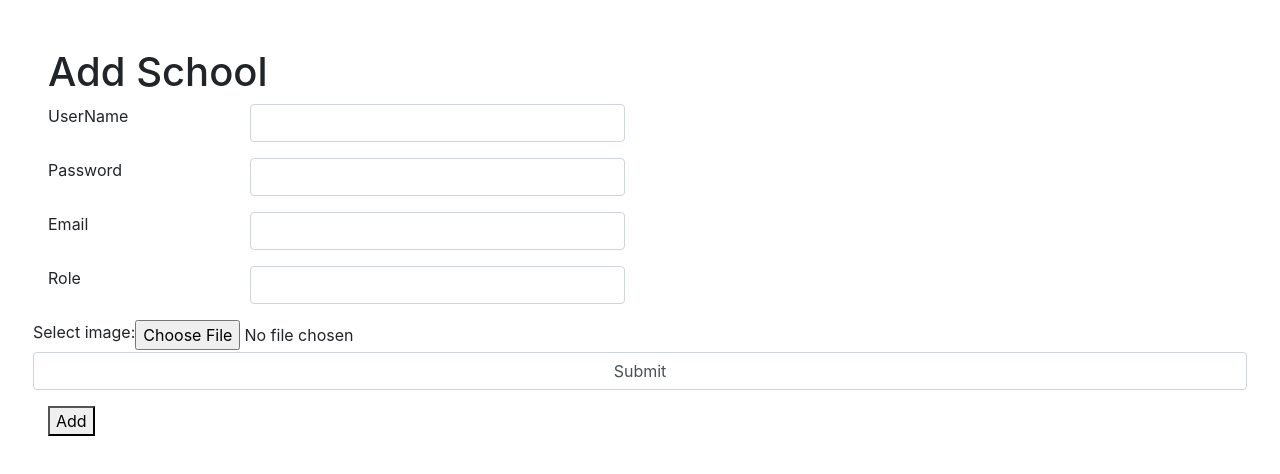
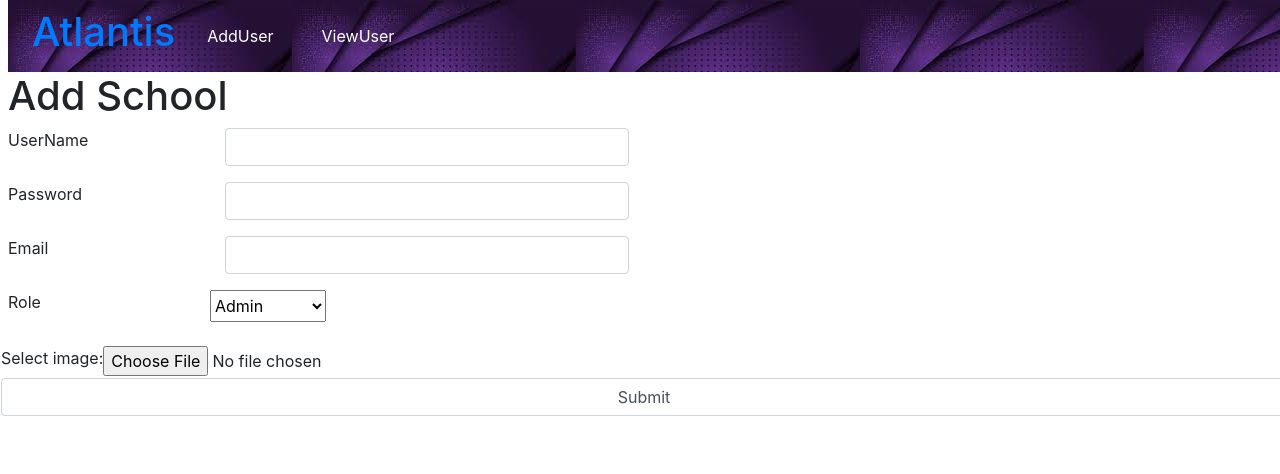
Before and after one commit to Artiupadhyay/atlantisui, a React (Create React App) app: page /admin/addschool in a window 1280 px wide. Shown: the top 474 px of the page. Built offline with nearby package versions, Linux system fonts and the light colour scheme.

Commit message:
Viewschool created

```diff
--- a/src/App.js
+++ b/src/App.js
@@ -5,6 +5,7 @@ import "../node_modules/bootstrap/dist/css/bootstrap.css";
 import Login from './pages/login';
 import Dashboard from './pages/admin/dashboard';
 import AddSchool from './pages/admin/addschool';
+import ViewSchool from './pages/admin/viewschool';
 import {
     BrowserRouter as Router,
     Switch,
@@ -18,6 +19,8 @@ function App() {
            <Route path='/' exact component={Login} />
            <Route path='/admin/dashboard/' exact component ={Dashboard} />
            <Route path='/admin/addschool/' exact component ={AddSchool} />
+
+           <Route path='/admin/viewschool/' exact component ={ViewSchool} />
         </Router>
     );
 }
--- a/src/pages/admin/addschool.jsx
+++ b/src/pages/admin/addschool.jsx
@@ -1,5 +1,6 @@
 import React from 'react';
 import {connect} from 'react-redux';
+import Navbar from './components/navbar';
 
 
 function AddSchool(props) {
@@ -16,7 +17,9 @@ function AddSchool(props) {
 
 
     return(
-         <div className="p-5 schoolform ">
+
+         <div className="ml-2 schoolform ">
+            <Navbar/>
              <h1 className="bd-highlight">Add School</h1>
         <div className="form-group row">
          <label for="Username" className="col-sm-2 ">UserName</label>
@@ -36,17 +39,22 @@ function AddSchool(props) {
       <input type="text" className="form-control"/>
     </div>
   </div>
-  <div className="form-group row">
-    <label for="Role" className="col-sm-2 ">Role</label>
-    <div className="col-md-4">
-      <input type="text" className="form-control"/>
-    </div>
-  </div>
-  <div className="form-group row">
+                                      <div className="form-group row">
+                                        <label for="Role" className="col-sm-2 ">Role</label>
+                                      <select >
+                                        <option value="Admin">Admin</option>
+                                        <option value="Admin">School</option>
+                                        <option value="Admin">Receptionist</option>
+                                        <option value="Admin">Teacher</option>
+                                        <option value="Admin">Student</option>
+
+                                      </select>
+                                      </div>
+  <div className=" p-2 form-group row">
     <label for="img">Select image:</label>
     <input type="file" id="img" name="img" accept="image/*"/>
-    <input type="submit" className="form-control"/></div>
-   <button type=" btn btn-primary" name="submit"  onClick={()=>this.AddSchool()}>Add</button>
+    <input type="submit" className=" form-control"  name="submit"  onClick={()=>this.AddSchool()}/>
+    </div>
 </div>
 
     );
--- /dev/null
+++ b/src/pages/admin/components/card.jsx
@@ -0,0 +1,13 @@
+import React from 'react';
+ function Card(props){
+     return(
+        <div className="card">
+        <img className="card-img-top" src="..." alt="Card image cap"/>
+        <div className="card-body">
+        <p className="card-text">Some quick example text to build on the card title and make up the bulk of the card's content.</p>
+        </div>
+         </div>
+
+     );
+ }
+ export default Card;
--- a/src/pages/admin/components/navbar.jsx
+++ b/src/pages/admin/components/navbar.jsx
@@ -1,6 +1,6 @@
 import React from 'react';
 
-function Navbar() {
+function Navbar(props) {
   return(
 
     <ul className="nav nav-pills bg">
--- a/src/pages/admin/dashboard.jsx
+++ b/src/pages/admin/dashboard.jsx
@@ -5,8 +5,9 @@ import Navbar from './components/navbar';
 function Dashboard(props) {
 
     return(
+
            <div className="row d-flex justify-content">
-               <Navbar />
+                <Navbar/>
             </div>
 
     );
--- /dev/null
+++ b/src/pages/admin/viewschool.jsx
@@ -0,0 +1,16 @@
+import React from 'react';
+import Navbar from './components/navbar';
+import Card from './components/card';
+
+function ViewSchool(){
+    return(
+        <>
+        <Navbar />
+        <div className="d-flex col-4">
+            <Card/>
+        </div>
+       </>
+
+    );
+}
+export default ViewSchool;
```
